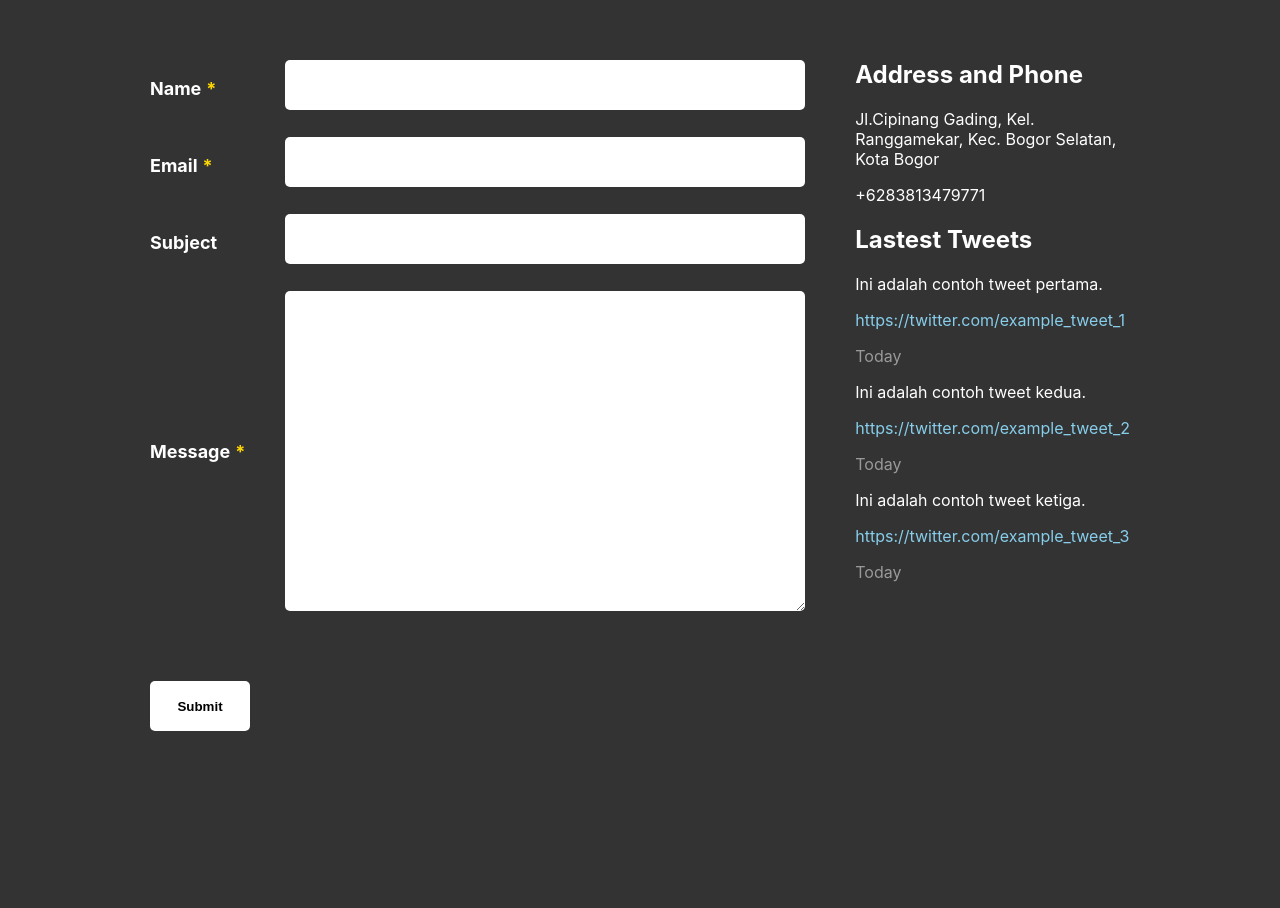
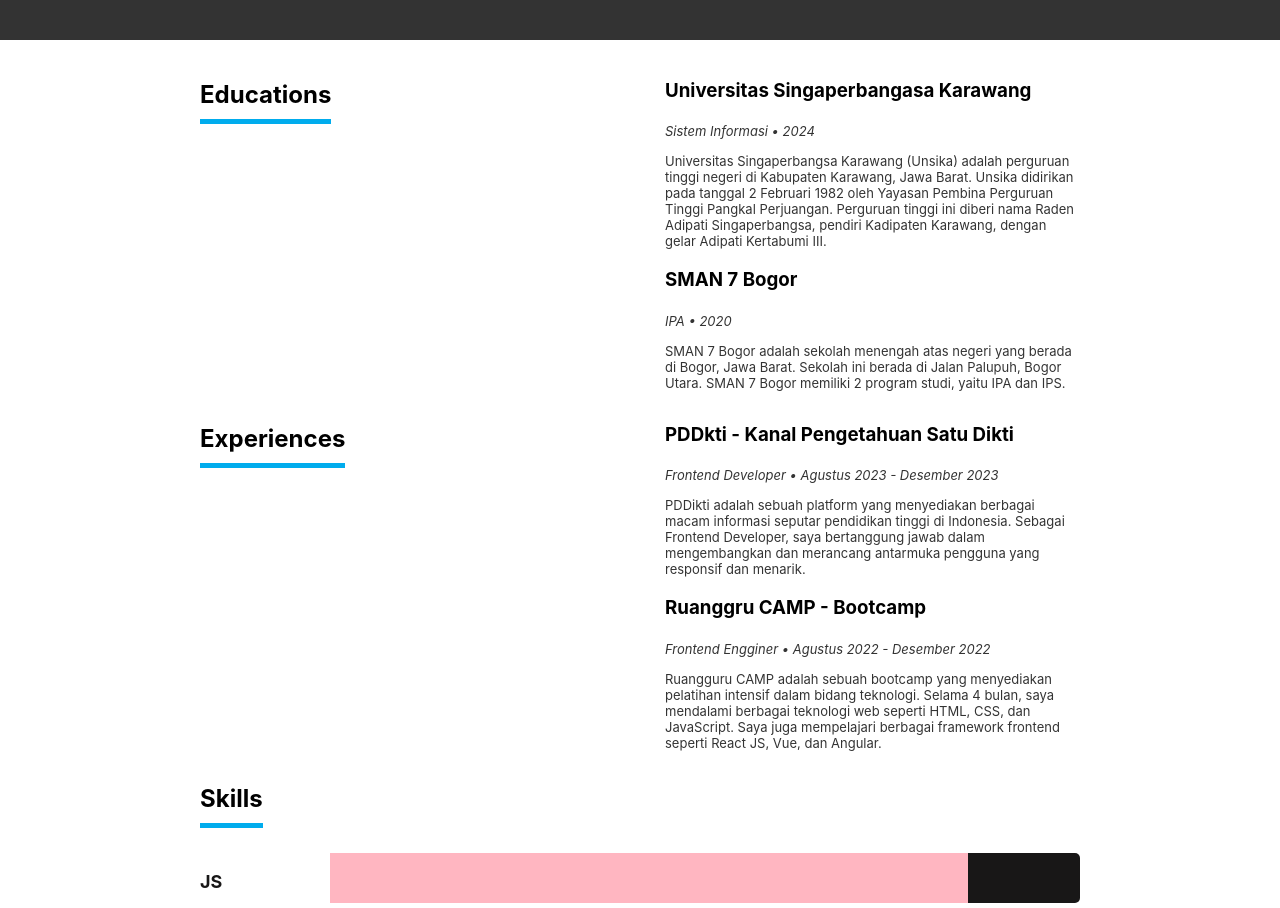
Before and after one commit to feryanuar24/react-porto, a React (Create React App) app: page / in a window 1280 px wide. Shown: the part 1560-2468 px from the top of the page. Built offline with nearby package versions, Linux system fonts and the light colour scheme.

Commit message:
feat:resume section

```diff
--- a/public/data.json
+++ b/public/data.json
@@ -27,5 +27,65 @@
       "link": "https://twitter.com/example_tweet_3",
       "date": "2024-04-26T15:45:00Z"
     }
+  ],
+  "educations": [
+    {
+      "name": "Universitas Singaperbangasa Karawang",
+      "detail": "Sistem Informasi",
+      "graduation": "2024",
+      "desc": "Universitas Singaperbangsa Karawang (Unsika) adalah perguruan tinggi negeri di Kabupaten Karawang, Jawa Barat. Unsika didirikan pada tanggal 2 Februari 1982 oleh Yayasan Pembina Perguruan Tinggi Pangkal Perjuangan. Perguruan tinggi ini diberi nama Raden Adipati Singaperbangsa, pendiri Kadipaten Karawang, dengan gelar Adipati Kertabumi III."
+    },
+    {
+      "name": "SMAN 7 Bogor",
+      "detail": "IPA",
+      "graduation": "2020",
+      "desc": "SMAN 7 Bogor adalah sekolah menengah atas negeri yang berada di Bogor, Jawa Barat. Sekolah ini berada di Jalan Palupuh, Bogor Utara. SMAN 7 Bogor memiliki 2 program studi, yaitu IPA dan IPS."
+    }
+  ],
+  "experiences": [
+    {
+      "name": "PDDkti - Kanal Pengetahuan Satu Dikti",
+      "position": "Frontend Developer",
+      "start": "Agustus 2023",
+      "end": "Desember 2023",
+      "desc": "PDDikti adalah sebuah platform yang menyediakan berbagai macam informasi seputar pendidikan tinggi di Indonesia. Sebagai Frontend Developer, saya bertanggung jawab dalam mengembangkan dan merancang antarmuka pengguna yang responsif dan menarik."
+    },
+    {
+      "name": "Ruanggru CAMP - Bootcamp",
+      "position": "Frontend Engginer",
+      "start": "Agustus 2022",
+      "end": "Desember 2022",
+      "desc": "Ruangguru CAMP adalah sebuah bootcamp yang menyediakan pelatihan intensif dalam bidang teknologi. Selama 4 bulan, saya mendalami berbagai teknologi web seperti HTML, CSS, dan JavaScript. Saya juga mempelajari berbagai framework frontend seperti React JS, Vue, dan Angular."
+    }
+  ],
+  "skills": [
+    {
+      "name": "JS",
+      "progress": "85%"
+    },
+    {
+      "name": "HTML",
+      "progress": "90%"
+    },
+    {
+      "name": "CSS",
+      "progress": "90%"
+    },
+    {
+      "name": "React JS",
+      "progress": "85%"
+    },
+    {
+      "name": "Vue",
+      "progress": "80%"
+    },
+    {
+      "name": "Angular",
+      "progress": "80%"
+    },
+    {
+      "name": "Node JS",
+      "progress": "80%"
+    }
   ]
 }
--- a/src/App.css
+++ b/src/App.css
@@ -219,3 +219,79 @@
 .tweet-date {
   opacity: 0.5;
 }
+
+.resume {
+  padding: 20px 200px;
+}
+
+.educations {
+  display: grid;
+  grid-template-columns: 1fr 1fr;
+  gap: 50px;
+}
+
+.educations h2 span {
+  height: 50px;
+  border-bottom: 5px solid #00aced;
+  padding-bottom: 10px;
+}
+
+.edu-detail {
+  opacity: 0.8;
+  font-size: small;
+}
+
+.edu-desc {
+  opacity: 0.8;
+  font-size: small;
+}
+
+.experiences {
+  display: grid;
+  grid-template-columns: 1fr 1fr;
+  gap: 50px;
+}
+
+.experiences h2 span {
+  height: 50px;
+  border-bottom: 5px solid #00aced;
+  padding-bottom: 10px;
+}
+
+.exp-detail {
+  opacity: 0.8;
+  font-size: small;
+}
+
+.exp-desc {
+  opacity: 0.8;
+  font-size: small;
+}
+
+.skills h2 span {
+  height: 50px;
+  border-bottom: 5px solid #00aced;
+  padding-bottom: 10px;
+}
+
+.name-bar {
+  padding-top: 20px;
+}
+
+.skill-name {
+  font-weight: bold;
+  color: #181717;
+  font-size: large;
+}
+
+.bar {
+  width: 750px;
+  height: 50px;
+  background-color: #181717;
+  border-radius: 5px;
+}
+
+.name-bar div {
+  display: flex;
+  justify-content: space-between;
+}
--- a/src/App.js
+++ b/src/App.js
@@ -2,12 +2,14 @@
 import Header from "./Components/Header";
 import About from "./Components/About";
 import Form from "./Components/Form";
+import Resume from "./Components/Resume";
 
 function App() {
   return (
     <div>
       <Header />
       <About />
+      <Resume />
       <Form />
     </div>
   );
--- /dev/null
+++ b/src/Components/Resume.jsx
@@ -0,0 +1,86 @@
+import React, { useEffect, useState } from "react";
+import { Fade } from "react-awesome-reveal";
+
+const Resume = () => {
+  const [data, setData] = useState([]);
+  const color = [
+    "#ffb6c1",
+    "#add8e6",
+    "#e6e6fa",
+    "#98fb98",
+    "#ffffe0",
+    "#ffdab9",
+    "#c0c0c0",
+  ];
+
+  useEffect(() => {
+    fetch("./data.json")
+      .then((response) => response.json())
+      .then((data) => setData(data));
+  }, []);
+
+  return (
+    <section className="resume" id="resume">
+      <Fade direction="left">
+        <div className="educations">
+          <h2>
+            <span>Educations</span>
+          </h2>
+          <div>
+            {data.educations &&
+              data.educations.map((education) => (
+                <div>
+                  <h3>{education.name}</h3>
+                  <i className="edu-detail">
+                    {education.detail} • {education.graduation}
+                  </i>
+                  <p className="edu-desc">{education.desc}</p>
+                </div>
+              ))}
+          </div>
+        </div>
+        <div className="experiences">
+          <h2>
+            <span>Experiences</span>
+          </h2>
+          <div>
+            {data.experiences &&
+              data.experiences.map((experience) => (
+                <div>
+                  <h3>{experience.name}</h3>
+                  <i className="exp-detail">
+                    {experience.position} • {experience.start} -{" "}
+                    {experience.end}
+                  </i>
+                  <p className="exp-desc">{experience.desc}</p>
+                </div>
+              ))}
+          </div>
+        </div>
+        <div className="skills">
+          <h2>
+            <span>Skills</span>
+          </h2>
+          <div className="name-bar">
+            {data.skills &&
+              data.skills.map((skill, index) => (
+                <div>
+                  <p className={"skill-name"}>{skill.name}</p>
+                  <div className="bar">
+                    <div
+                      style={{
+                        backgroundColor: `${color[index]}`,
+                        width: `${skill.progress}`,
+                      }}
+                    ></div>
+                  </div>
+                </div>
+              ))}
+          </div>
+        </div>
+      </Fade>
+    </section>
+  );
+};
+
+export default Resume;
```
